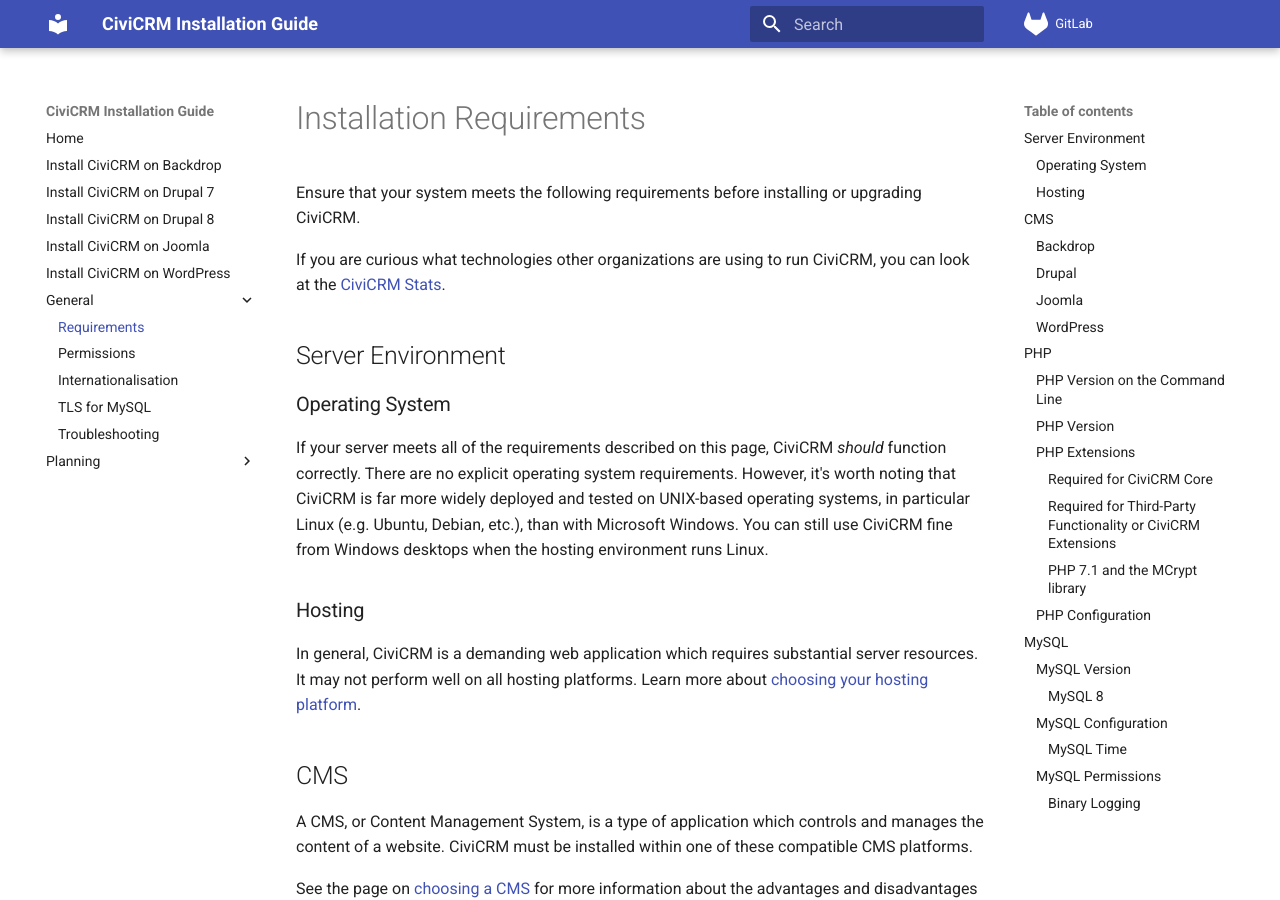
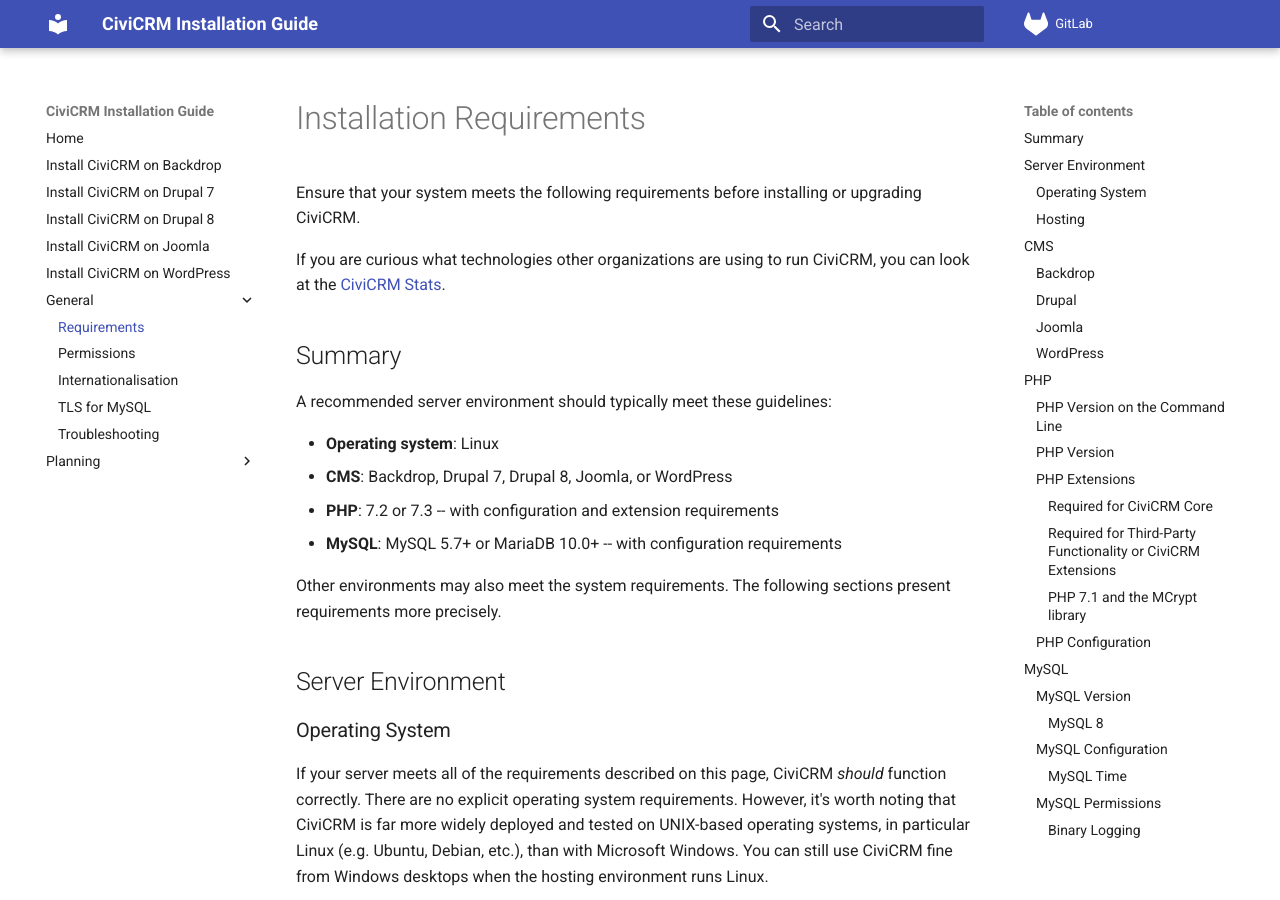
Before and after one commit to agileware/civicrm-installation-guide, an MkDocs documentation site: the page built from docs/general/requirements.md, in a window 1280 px wide and 900 px high. Built offline with MkDocs 1.6.1 and Material for MkDocs 9.7.7, drawn with Linux system fonts in a browser that asks for light colours.

Commit message:
requirements.md - Add a "Summary" section
The list of requirements is hard to take in at a glance. This adds a section that
you can read at a glance. It's obviously not as thorough as the main requirements,
so it's only presented as a summary-recommendation.

```diff
--- a/docs/general/requirements.md
+++ b/docs/general/requirements.md
@@ -3,6 +3,17 @@
 Ensure that your system meets the following requirements before installing or upgrading CiviCRM.
 
 If you are curious what technologies other organizations are using to run CiviCRM, you can look at the [CiviCRM Stats](https://stats.civicrm.org/?tab=technology).
+
+## Summary {:#summary}
+
+A recommended server environment should typically meet these guidelines:
+
+* __Operating system__: Linux
+* __CMS__: Backdrop, Drupal 7, Drupal 8, Joomla, or WordPress
+* __PHP__: 7.2 or 7.3 -- with configuration and extension requirements
+* __MySQL__: MySQL 5.7+ or MariaDB 10.0+ -- with configuration requirements
+
+Other environments may also meet the system requirements. The following sections present requirements more precisely.
 
 ## Server Environment {:#server}
 
```
